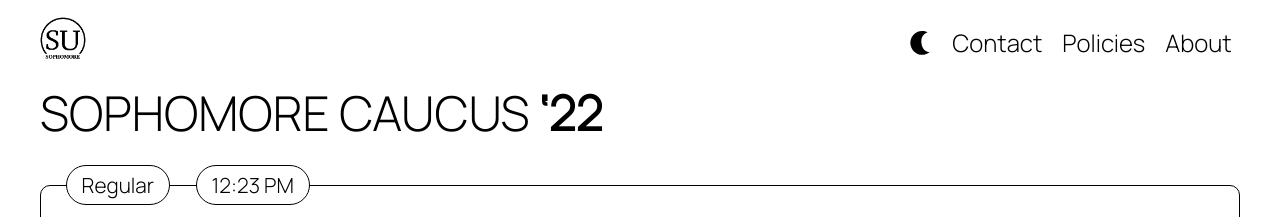
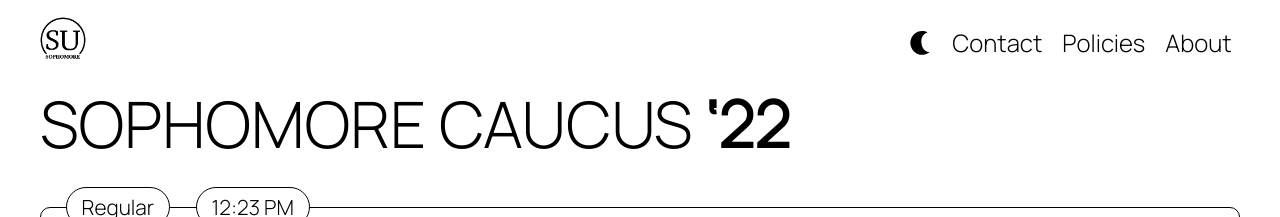
Before and after one commit to leomet07/sophomore.stuysu.org, a Next.js app: page / in a window 1280 px wide. Shown: the top 217 px of the page. Built offline with nearby package versions, Linux system fonts and the light colour scheme; no server answers; the database is empty.

Commit message:
Make homepage title larger

```diff
--- a/styles/Home.module.css
+++ b/styles/Home.module.css
@@ -8,7 +8,7 @@
 
 .title {
 	font-weight: 400;
-	font-size: 3rem;
+	font-size: 4rem;
 }
 .bolded_insert {
 	font-weight: bold;
```
